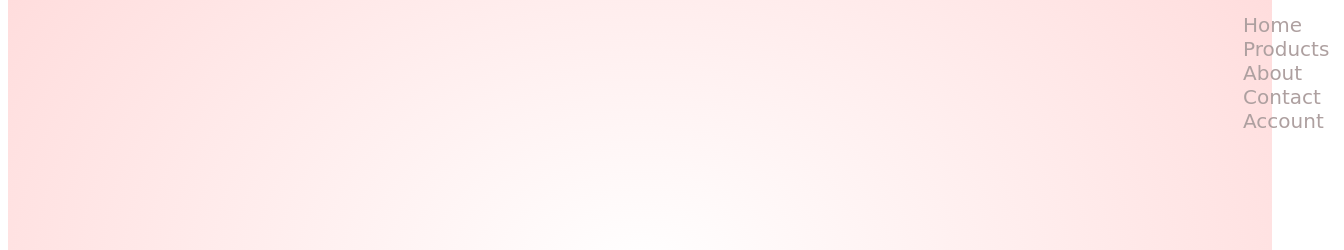
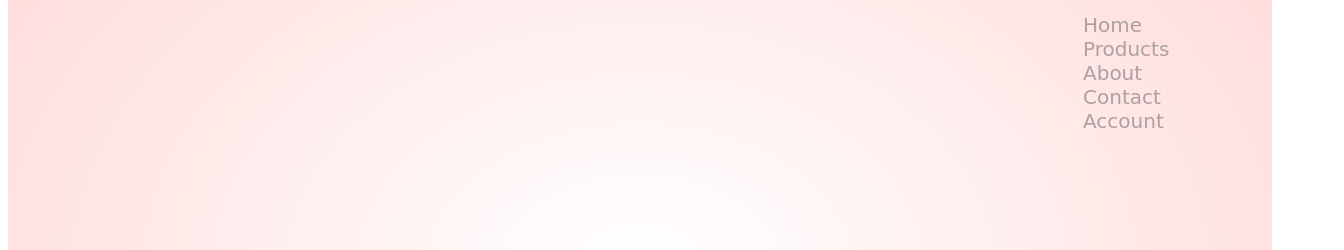
Before and after one commit to AAriyaan/First-Websit, a plain HTML site: page index.html in a window 1280 px wide. Shown: the part 181-431 px from the top of the page, 1344 px wide, since content can reach past the window. Drawn offline with nearby package versions, Linux system fonts and the light colour scheme; a web font is replaced by a local one.

Commit message:
Update style.css

```diff
--- a/style.css
+++ b/style.css
@@ -61,7 +61,7 @@ ul li a:hover{
 }
 nav{
 
-padding-left: 70rem;
+padding-left: 60rem;
 z-index: 1000;
 }
 a{
```
